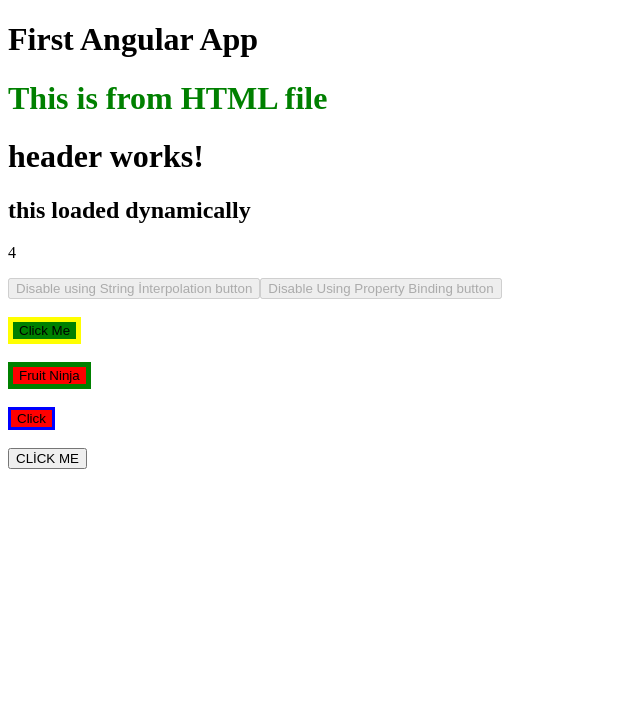
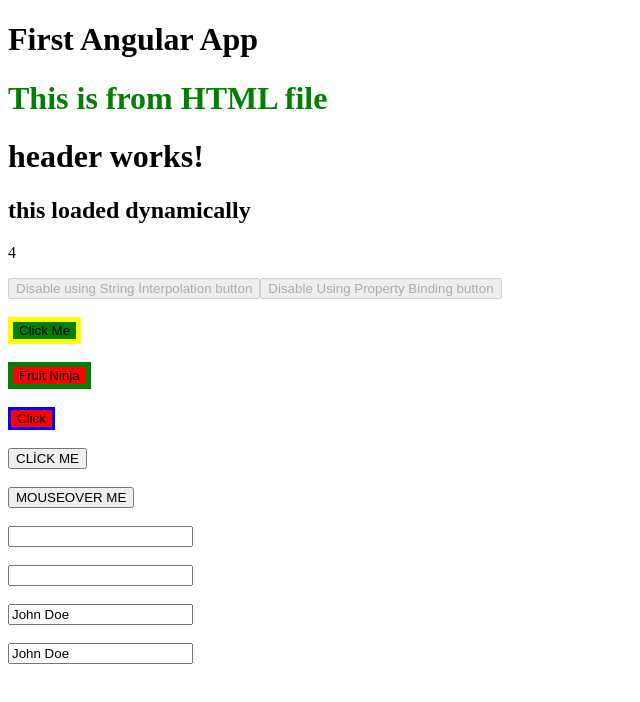
Before and after one commit to kamillsen/angularLearning, an Angular app: page / in a window 1280 px wide. Shown: the top 702 px of the page, without its empty margins (0-640 px from the left). Built offline with nearby package versions, Linux system fonts and the light colour scheme.

Commit message:
two way databinding e geciyorum

```diff
--- a/src/app/app.component.html
+++ b/src/app/app.component.html
@@ -31,5 +31,20 @@
 
 <!--! Event Binding-->
 
-<button (click)="buttonClick()">CLİCK ME</button>
+<button (click)="buttosnClick()">CLİCK ME</button>
+<br><br>
+<button (mouseover)="buttosnClick()">MOUSEOVER ME</button>
+<br><br>
+<input type="text" (keyup)="keyEnter($event)">
+<br><br>
+<input type="text" (keyup.enter) = "keyupFiltering(user)" #user id="userInput">
+<br><br>
+<input type="text" [value]="userName" #username (keyup.enter)="updateUserName(username)">
+<br><br>
+<!--*  TWO WAY DATA BİNDİNG-->
+
+<input type="text"  [(ngModel)]="userName">
+
+
+
 <!--<img [src]="imgURL" alt="">-->
--- a/src/app/app.component.ts
+++ b/src/app/app.component.ts
@@ -2,11 +2,12 @@ import { Component } from '@angular/core';
 import { RouterOutlet } from '@angular/router';
 import { AppNavbar } from './navbar/navbar.component';
 import { HeaderComponent } from './header/header.component';
+import { FormsModule } from '@angular/forms';
 
 @Component({
   selector: 'app-root',
   standalone: true,
-  imports: [RouterOutlet,AppNavbar,HeaderComponent],
+  imports: [RouterOutlet,AppNavbar,HeaderComponent,FormsModule],
   templateUrl: './app.component.html',
   styleUrl: './app.component.css'
 })
@@ -20,8 +21,30 @@ export class AppComponent {
 
   fruitName:string = 'apple'
 
+  userName:string = 'John Doe'
+$kamil: any;
+
   buttosnClick(){
     console.log('Button Click');
   }
 
+
+  keyEnter(event:any) {
+                                //* enter keyCode = 13
+    console.log(event.keyCode); //* burda evet yerine başka bir isim yazabiliriz o sadece bir
+
+    if(event.keyCode == 13 ) {
+      console.log('Enter Key Pressed');
+    }
+  }
+
+  keyupFiltering(user:HTMLInputElement) {
+    console.log(user.value);
+  }
+
+  updateUserName(username:HTMLInputElement) {
+    this.userName = username.value
+    console.log(this.userName);
+  }
+
 }
--- a/src/main.ts
+++ b/src/main.ts
@@ -6,6 +6,6 @@ import { AppComponent } from './app/app.component';
  */
 import { AppNavbar } from './app/navbar/navbar.component';
 
-/* index.html sayfamızın oluşturduğumuz componentten haberdar olup onu görmesini sağlar */
+// ^ index.html sayfamızın oluşturduğumuz componentten haberdar olup onu görmesini sağlar
 bootstrapApplication(AppComponent, appConfig)
   .catch((err) => console.error(err));
```
